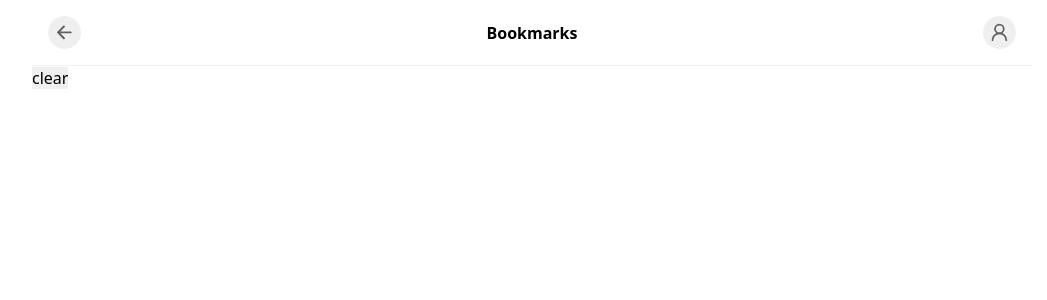
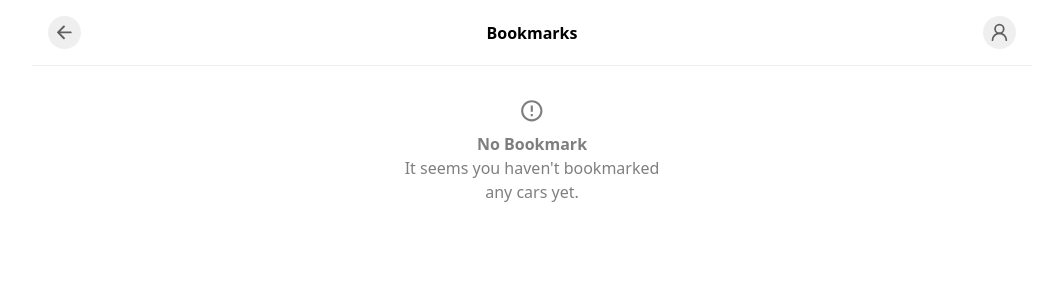
Before and after one commit to mmd-yavarii/rjs-car-market, a React (Vite) app: page /bookmarks in a window 1280 px wide. Shown: the top 300 px of the page, without its empty margins (108-1155 px from the left). Built offline with nearby package versions, Linux system fonts and the light colour scheme.

Commit message:
handle bookmarks page

```diff
--- a/src/components/Empty/Empty.module.css
+++ b/src/components/Empty/Empty.module.css
@@ -5,8 +5,12 @@
   flex-direction: column;
   margin: 2em;
   opacity: 0.5;
+  text-align: center;
 }
 .container h4 {
   font-weight: 900;
   margin-top: 0.5em;
 }
+.container p {
+  width: 260px;
+}
--- a/src/components/Search/Search.jsx
+++ b/src/components/Search/Search.jsx
@@ -10,7 +10,7 @@ function Search() {
 
   // query handler
   function searchHandler() {
-    if (inpValue.current.length) {
+    if (inpValue.current) {
       const urlSearchParams = new URLSearchParams(query);
       urlSearchParams.set('search', inpValue.current);
       setQuery(urlSearchParams, { replace: true });
--- a/src/pages/Bookmarks.jsx
+++ b/src/pages/Bookmarks.jsx
@@ -1,9 +1,11 @@
 import React from 'react';
 import { useBookmark } from '../context/BookmarkProvider';
+import Empty from '../components/Empty/Empty';
 
 function Bookmarks() {
   const [bookmark, dispatchBookmarks] = useBookmark();
 
+  if (bookmark.length) {
     return (
       <>
         <div>
@@ -15,6 +17,9 @@ function Bookmarks() {
         <button onClick={() => dispatchBookmarks({ type: 'CLEAR' })}>clear</button>
       </>
     );
+  } else {
+    return <Empty title="No Bookmark" message="It seems you haven't bookmarked any cars yet." />;
+  }
 }
 
 export default Bookmarks;
--- a/src/pages/CarDetail.jsx
+++ b/src/pages/CarDetail.jsx
@@ -75,7 +75,7 @@ function CarDetail() {
         </p>
 
         <button onClick={() => bookmarkHandler(isBookmark ? 'REMOVE_ITEM' : 'ADD_ITEM')}>
-          {isBookmark ? <IoBookmark /> : <IoBookmarkOutline />}
+          {isBookmark ? <IoBookmark fontSize="1.5rem" /> : <IoBookmarkOutline fontSize="1.5rem" />}
         </button>
       </div>
 
--- a/src/pages/style/CarDetail.module.css
+++ b/src/pages/style/CarDetail.module.css
@@ -29,6 +29,8 @@
 }
 .info p {
   min-width: 100px;
+  display: flex;
+  align-items: center;
 }
 
 .info span {
```
Lines whose indentation alone changed are shown as unchanged.
